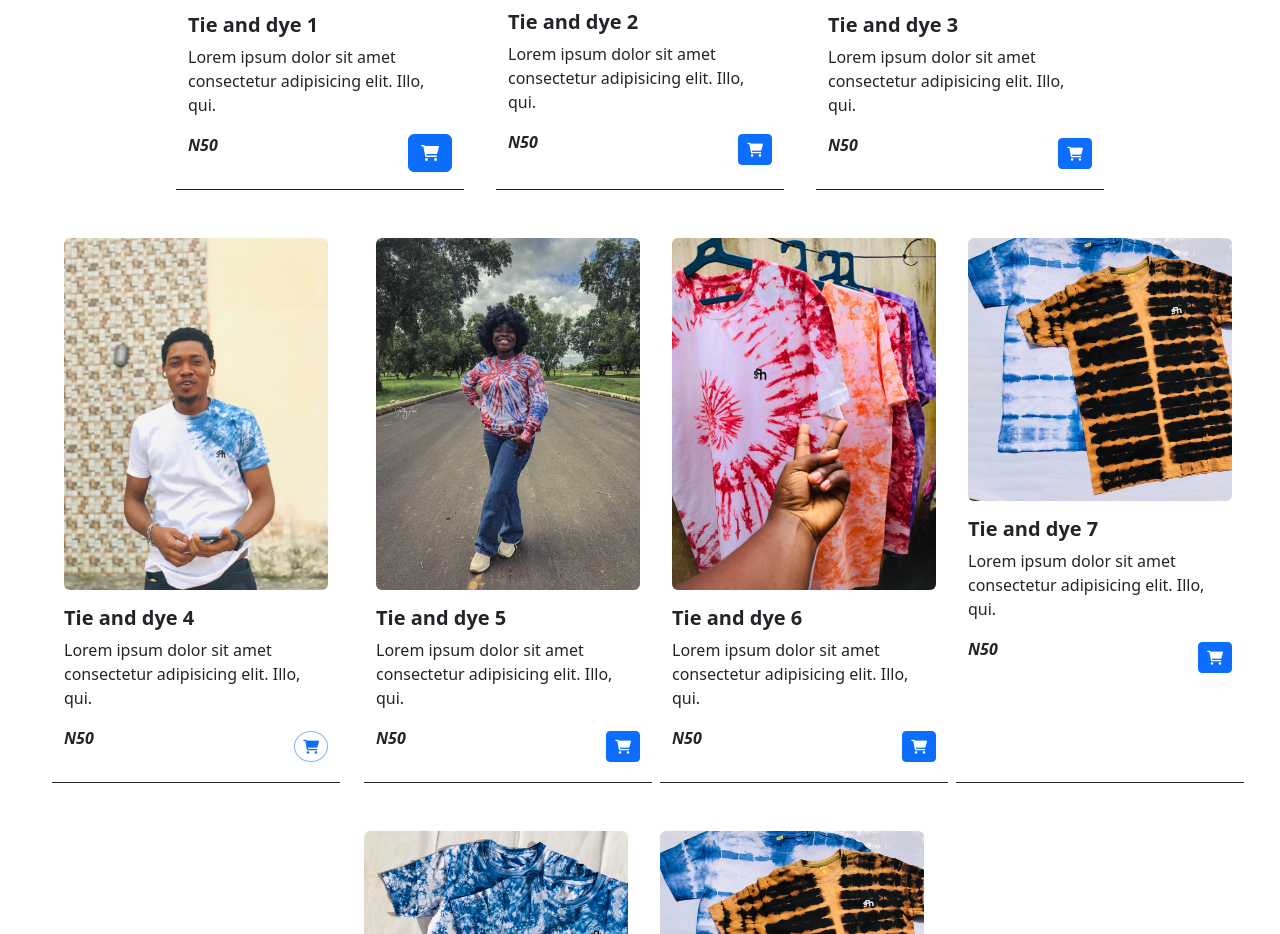
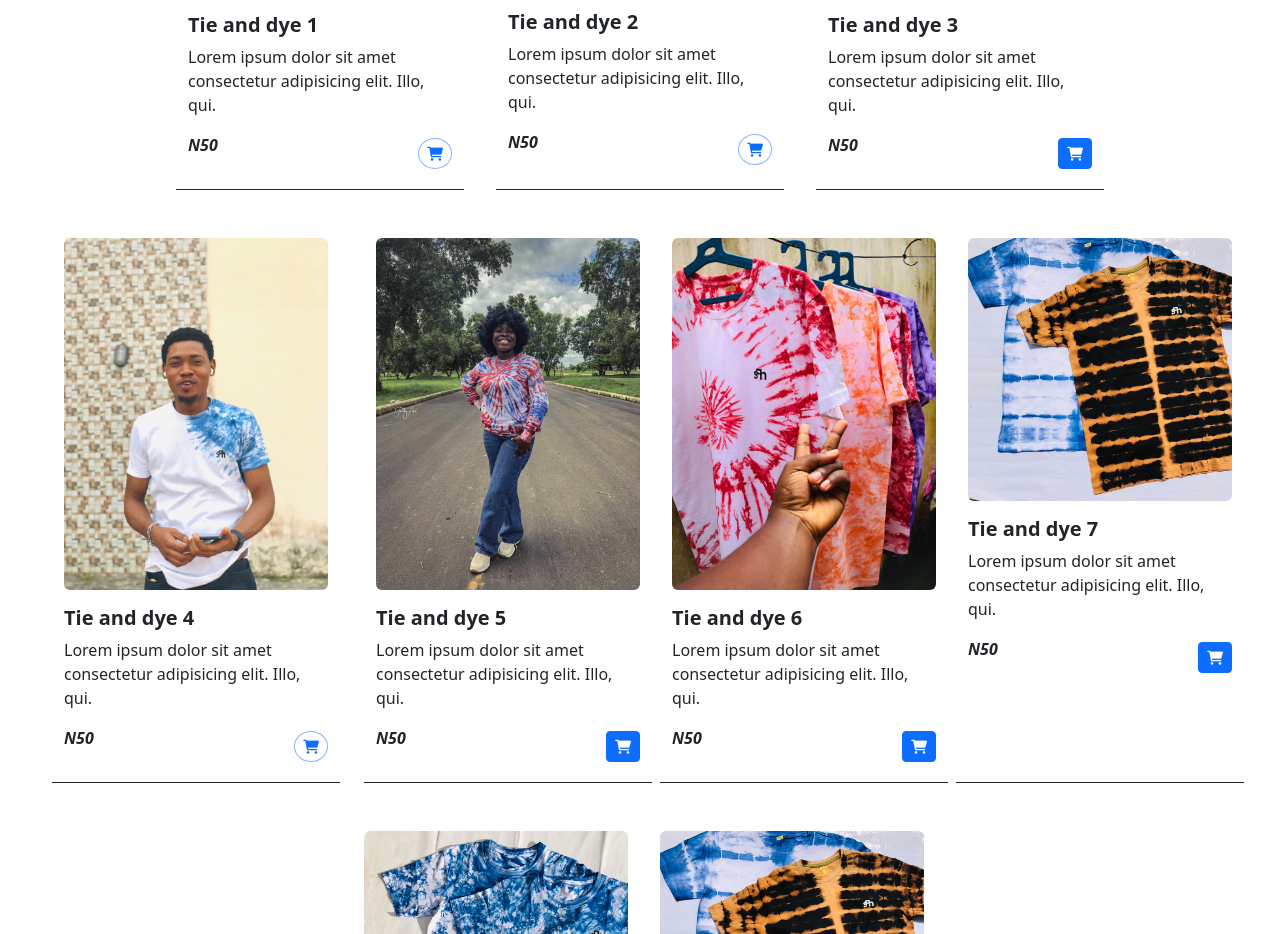
Before and after one commit to Nathaniyell/Fashion-Hub, a plain HTML site: page index.html in a window 1280 px wide. Shown: the part 1104-2038 px from the top of the page. Drawn offline with nearby package versions, Linux system fonts and the light colour scheme.

Commit message:
update index.html

```diff
--- a/index.html
+++ b/index.html
@@ -110,7 +110,7 @@
                     <div class="card-body d-flex justify-content-between align-items-center w-100 mt-3">
                         <p class="fst-italic fw-bold">N<span id="clothPrice">50</span></p>
 
-                        <button id="addToCart" class="btn border-none btn-primary"><i class="fa-solid fa-cart-shopping"></i></button>
+                        <button id="addToCart" class=" btn-sm btn border-primary rounded-circle border-opacity-50 text-primary"><i class="fa-solid fa-cart-shopping"></i></button>
 
                     </div>
                 </div>
@@ -124,8 +124,7 @@
 
                     <div class="card-body d-flex justify-content-between align-items-center w-100 mt-3">
                         <p class="fst-italic fw-bold">N<span id="clothPrice">50</span></p>
-
-                        <button id="addToCart" class="btn-primary btn-sm btn border-none"><i class="fa-solid fa-cart-shopping"></i></button>
+                        <button id="addToCart" class=" btn-sm btn border-primary rounded-circle border-opacity-50 text-primary"><i class="fa-solid fa-cart-shopping"></i></button>
 
                     </div>
                 </div>
```
